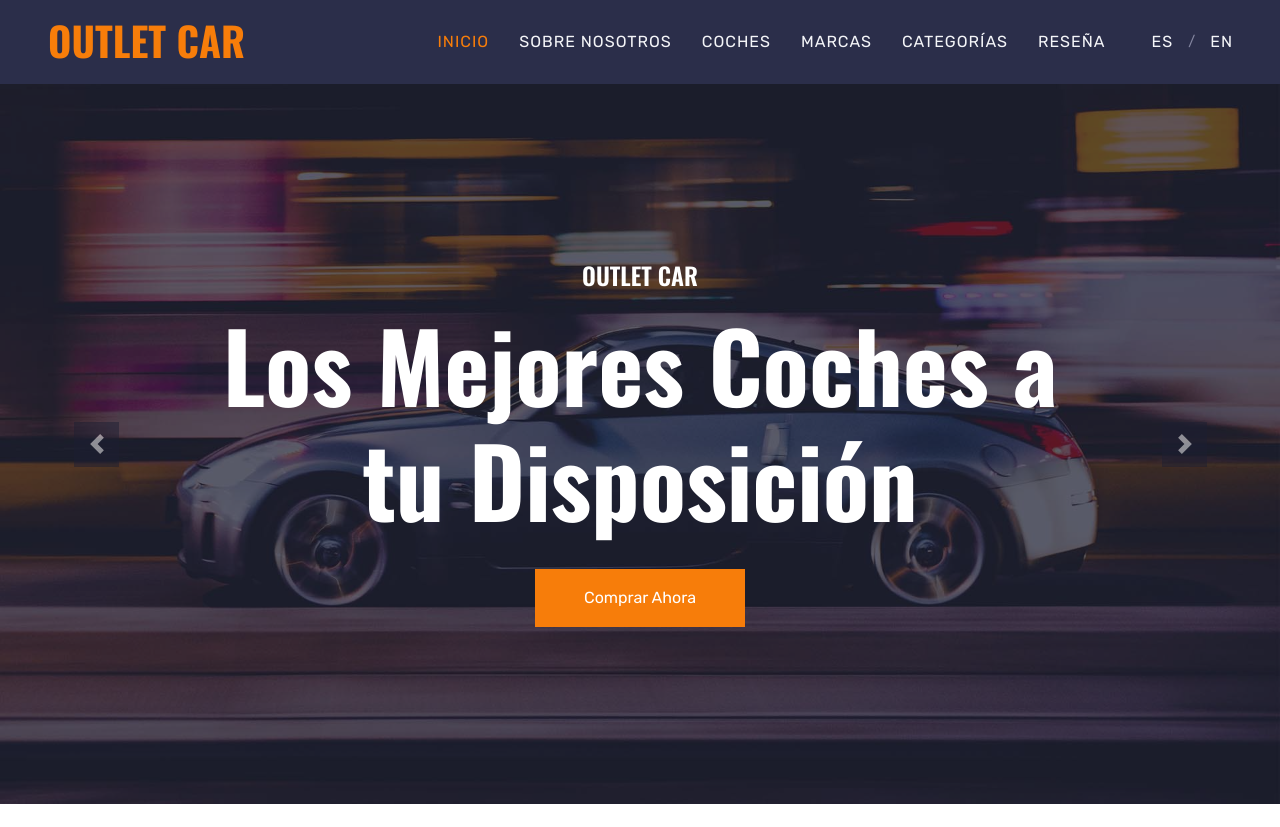
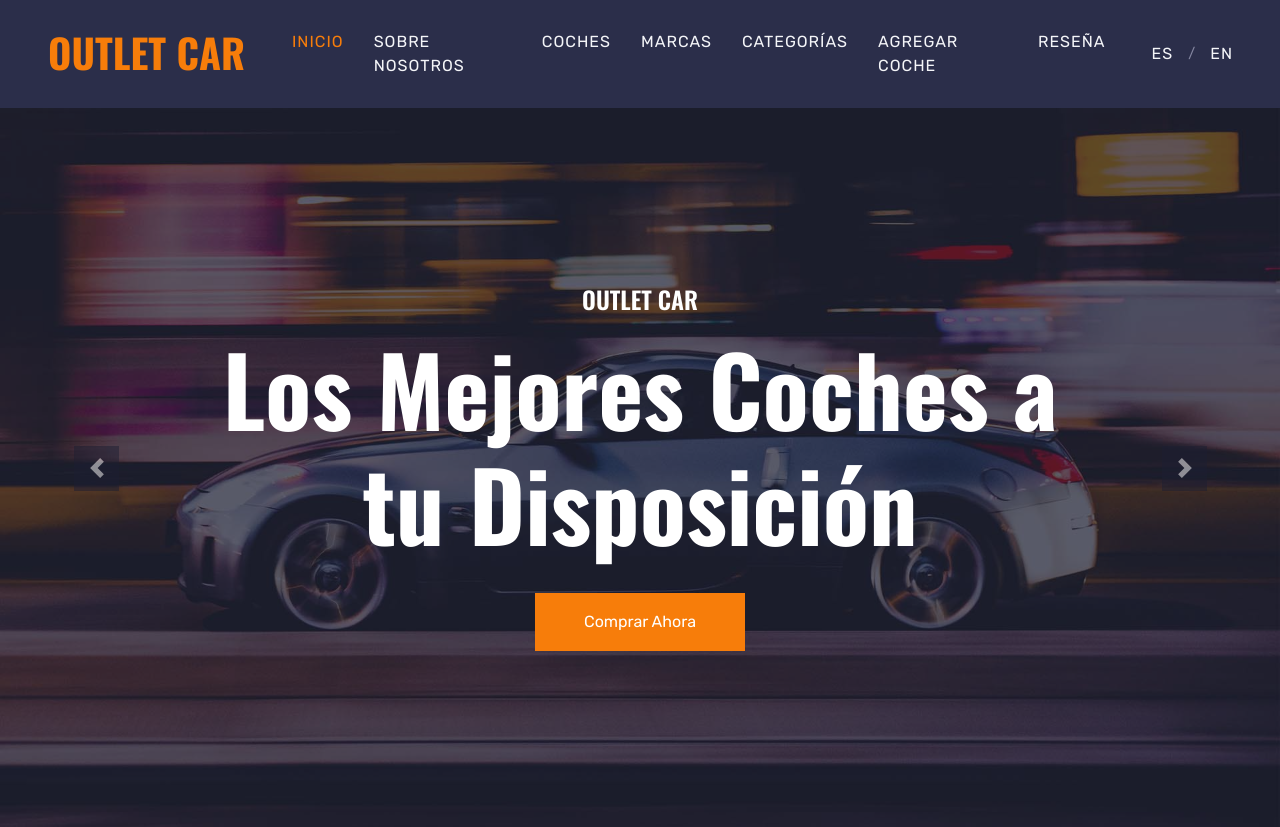
Before and after one commit to aitormolero/outletCar, a Django app: page /es/ in a window 1280 px wide. Shown: the top 827 px of the page. Run offline with Django 5.2, Linux system fonts and the light colour scheme; data comes from the database, SQL or seed files in the repository; both versions use the stored data as it was after the commit; some libraries are stand-ins or nearby versions.

Commit message:
commit: soluciuon errores

```diff
--- a/appOutletCar/templates/agregar_coche_formulario.html
+++ b/appOutletCar/templates/agregar_coche_formulario.html
@@ -85,7 +85,7 @@
                                     <select name="transmision" class="form-select" required>
                                         <option value="" disabled selected>{% trans "Selecciona una transmisión" %}</option>
                                         {% for key, value in transmisiones %}
-                                            <option value="{{ key }}">{% trans value }</option>
+                                            <option value="{{ key }}">{% trans value %}</option>
                                         {% endfor %}
                                     </select>
                                 </div>
@@ -109,7 +109,7 @@
                                     <select name="numero_puertas" class="form-select" required>
                                         <option value="" disabled selected>{% trans "Selecciona un n° puertas" %}</option>
                                         {% for key, value in numero_puertas %}
-                                            <option value="{{ key }}">{% trans value %}</option>
+                                            <option value="{{ key }}">{{ value }}</option>
                                         {% endfor %}
                                     </select>
                                 </div>
--- a/appOutletCar/templates/base.html
+++ b/appOutletCar/templates/base.html
@@ -56,6 +56,7 @@
                             <a href="{% url 'index_coches' %}" class="nav-item nav-link {% block coches-active %} {% endblock %}">{% trans "Coches" %}</a>
                             <a href="{% url 'index_marca' 'BMW' %}" class="nav-item nav-link {% block marcas-active %} {% endblock %}">{% trans "Marcas" %}</a>
                             <a href="{% url 'index_categoria' 'Sedán' %}" class="nav-item nav-link {% block categorias-active %} {% endblock %}">{% trans "Categorías" %}</a>
+                            <a href="{% url 'añadir_coche' %}" class="nav-item nav-link {% block añadir-coche-active %} {% endblock %}">{% trans "Agregar Coche" %}</a>
                             <a href="{% url 'index_formulario' %}" class="nav-item nav-link {% block formulario-active %} {% endblock %}">{% trans "Reseña" %}</a>
                             <div class="nav-item ml-3 d-flex align-items-center lan">
                                 <a class="nav-link" id="lang-es" href="#" onclick="changeLanguage('es'); return false;">{% trans "ES" %}</a>
@@ -102,8 +103,7 @@
 
         <!-- Javascript Propio -->
         <script src="{% static 'js/formulario.js' %}"></script>
-
-        <!-- Javascript para cambiar de idioma -->
+        <script src="{% static 'js/agregar_coche_formulario.js' %}"></script>
         <script src="{% static 'js/idioma.js' %}"></script>
 
         {% block extra_js %}{% endblock %}
--- a/appOutletCar/views.py
+++ b/appOutletCar/views.py
@@ -1,6 +1,6 @@
 from django.http import HttpResponse, JsonResponse
 from django.views.generic import TemplateView, ListView, View, DetailView
-from .models import Coche, Marca, Categoria
+from .models import Coche, Marca, Categoria, COMBUSTIBLE_OPCIONES, TRANSMISION_OPCIONES, TRACCION_OPCIONES, NUMERO_PUERTAS_OPCIONES
 from django.shortcuts import render, get_object_or_404, redirect
 from .forms import CocheForm
 from django.utils.translation import gettext_lazy as _, activate
```
Also changed, not shown: db.sqlite3.
